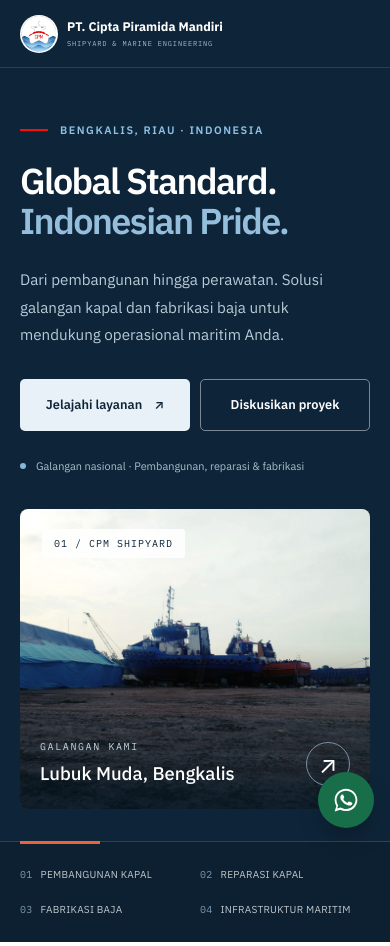
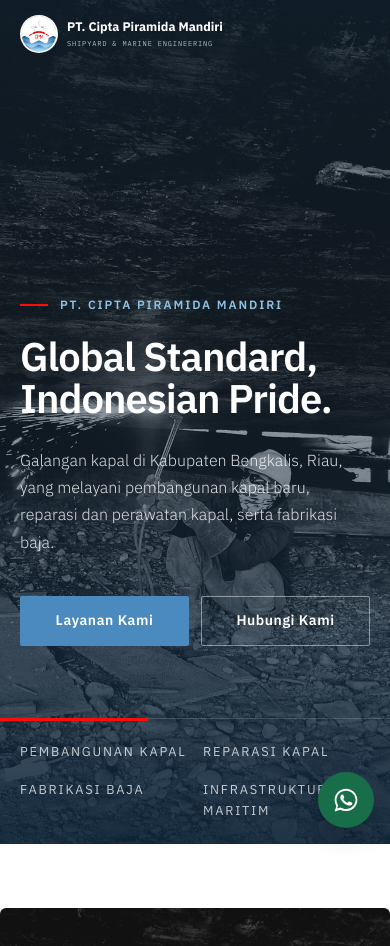
Before and after one commit to bgdrgnnn/Shipyard, a plain HTML site: page index.html in a window 390 px wide. Shown: the top 946 px of the page. Drawn offline with Linux system fonts and the light colour scheme.

Commit message:
Restore original full-photo hero

```diff
--- a/assets/css/style.css
+++ b/assets/css/style.css
@@ -463,35 +463,10 @@
 h2 { font-size: clamp(2rem, 3.5vw, 3rem); letter-spacing: -.035em; }
 .btn { border-radius: 5px; min-height: 52px; height: auto; padding-block: 12px; gap: 22px; letter-spacing: 0; }
 .btn-primary { background: var(--blue); }
-.site-header { background: var(--navy); border-bottom: 1px solid rgba(255,255,255,.12); }
 .brand-sub { color: #aabcca; font-family: var(--mono); font-size: 9px; letter-spacing: .12em; margin-top: 6px; }
 .is-solid .brand-sub, .nav-open .brand-sub { color: var(--muted); }
 .site-nav { gap: 26px; }
 .site-nav .nav-cta { border-radius: 5px; }
-.hero { min-height: 0; padding-top: var(--header-h); background: #0e2438; }
-.hero-layout { display: grid; grid-template-columns: 1.1fr 1fr; gap: 48px; align-items: center; padding-top: 64px; padding-bottom: 64px; }
-.hero-content { padding: 0; min-width: 0; }
-.hero .eyebrow { font-size: .68rem; letter-spacing: .14em; margin-bottom: 28px; }
-.hero h1 { font-size: clamp(2.7rem, 4.5vw, 4.25rem); line-height: 1.1; letter-spacing: -.045em; margin-bottom: 26px; }
-.hero h1 span { color: #94bedb; }
-.hero-lead { max-width: 46ch; font-weight: 400; font-size: 1.05rem; line-height: 1.8; color: #bacbd8; margin-bottom: 30px; }
-.hero .btn-primary { background: #e8f1f7; color: var(--navy); }
-.hero .btn-primary:hover { background: white; }
-.hero-note { margin-top: 44px; color: #adbfcc; font-size: .75rem; display: flex; align-items: center; gap: 10px; }
-.status-dot { width: 6px; height: 6px; background: #86b7d8; border-radius: 50%; flex: none; }
-.hero-visual { position: relative; margin: 0; height: 480px; border-radius: 8px; overflow: hidden; }
-.hero-visual > img { width: 100%; height: 100%; object-fit: cover; object-position: 55% center; }
-.hero-visual::after { content: ''; position: absolute; inset: 45% 0 0; background: linear-gradient(transparent, rgba(6,23,37,.85)); pointer-events: none; }
-.photo-index { position: absolute; top: 20px; left: 22px; color: var(--navy); font: 10px var(--mono); letter-spacing: .1em; background: rgba(255,255,255,.85); padding: 8px 12px; border-radius: 3px; }
-.hero-visual figcaption { position: absolute; bottom: 28px; left: 28px; right: 28px; z-index: 1; display: grid; grid-template-columns: 1fr auto; align-items: center; gap: 5px 16px; }
-.hero-visual figcaption span { font: 10px var(--mono); letter-spacing: .16em; color: #c1d4e1; }
-.hero-visual figcaption strong { grid-column: 1; font-size: 1.15rem; font-weight: 500; }
-.hero-visual figcaption a { grid-column: 2; grid-row: 1 / 3; border: 1px solid #7992a4; border-radius: 50%; width: 44px; height: 44px; display: grid; place-items: center; font-size: 24px; }
-.hero-services { background: rgba(0,0,0,.12); }
-.hero-services::before { width: 80px; left: max(var(--gutter), calc((100% - var(--container)) / 2 + var(--gutter))); background: #e76538; }
-.hero-services ul { padding: 24px 0; gap: 20px; }
-.hero-services li { display: flex; align-items: center; gap: 13px; font-size: .73rem; letter-spacing: .07em; }
-.hero-services li span { color: #7e9ab0; font: 10px var(--mono); }
 .about { padding-top: var(--section-y); }
 .about-band { background: white; color: var(--text); max-width: calc(var(--container) - 2 * var(--gutter)); margin-inline: auto; display: grid; grid-template-columns: 1fr 1.1fr; gap: 72px; overflow: visible; }
 .about-media { position: relative; inset: auto; background: none; min-width: 0; align-self: stretch; }
@@ -559,19 +534,9 @@
 @media (max-width: 1100px) {
   .site-nav { gap: 18px; }
   .brand-name { font-size: .85rem; }
-  .hero-layout { gap: 30px; }
-  .hero-visual { height: 440px; }
-  .hero-note { max-width: 32ch; }
   .about-band { gap: 40px; }
 }
 @media (max-width: 900px) {
-  .hero-layout { grid-template-columns: 1fr 1fr; padding-top: 48px; padding-bottom: 48px; }
-  .hero h1 { font-size: clamp(2.25rem, 5vw, 3rem); }
-  .hero-lead { font-size: .95rem; }
-  .hero-actions { gap: 10px; }
-  .hero-actions .btn { padding-inline: 18px; }
-  .hero-visual { height: 470px; }
-  .hero-services ul { grid-template-columns: repeat(2, 1fr); }
   .about-band { grid-template-columns: 1fr; }
   .about-media { height: 340px; }
   .about-media img { min-height: 0; }
@@ -587,14 +552,6 @@
   .spec-card > img { height: 200px; }
 }
 @media (max-width: 680px) {
-  .hero-layout { grid-template-columns: 1fr; gap: 34px; padding-top: 44px; padding-bottom: 32px; }
-  .hero h1 { font-size: clamp(2.25rem, 8.5vw, 3.5rem); }
-  .hero .eyebrow { margin-bottom: 22px; }
-  .hero-note { margin-top: 26px; max-width: none; font-size: .68rem; }
-  .hero-visual { height: 300px; }
-  .hero-services li { font-size: .63rem; letter-spacing: .025em; gap: 8px; }
-  .hero-services ul { gap: 18px 10px; }
-  .hero-visual figcaption { left: 20px; right: 20px; bottom: 20px; }
   .about-band { gap: 30px; }
   .about-media { height: 300px; }
   .services, .facility-grid, .specs { grid-template-columns: 1fr; gap: 24px; }
@@ -612,7 +569,6 @@
   .nav-toggle { flex: none; }
   .site-nav { max-height: calc(100dvh - var(--header-h)); overflow-y: auto; }
   .contact { gap: 32px; }
-  .hero-actions .btn { flex: 1; font-size: .8rem; gap: 12px; padding-inline: 12px; }
   .btn-icon { padding-inline: 18px; font-size: .8rem; }
   .legal-item { padding: 16px 20px; }
   .legal-label { min-height: auto; }
@@ -620,3 +576,9 @@
   .spec-table { table-layout: fixed; }
   .spec-table td { overflow-wrap: anywhere; }
 }
+
+/* Preserve the original full-photo hero composition. */
+.hero .container, .header-inner { max-width: 1200px; }
+.hero .btn { border-radius: 2px; height: 50px; min-height: 50px; padding-block: 0; letter-spacing: .04em; }
+.hero .btn-primary { background: #4B8ABE; }
+.hero .btn-primary:hover { background: #3C77A8; }
--- a/index.html
+++ b/index.html
@@ -46,30 +46,25 @@
 
 <!-- ============ HERO ============ -->
 <section class="hero" aria-labelledby="hero-title">
-  <div class="container hero-layout">
-    <div class="hero-content">
-      <p class="eyebrow eyebrow-light">Bengkalis, Riau · Indonesia</p>
-      <h1 id="hero-title">Global Standard.<br><span>Indonesian Pride.</span></h1>
-      <p class="hero-lead">Dari pembangunan hingga perawatan. Solusi galangan kapal dan fabrikasi baja untuk mendukung operasional maritim Anda.</p>
-      <div class="hero-actions">
-        <a href="#layanan" class="btn btn-primary">Jelajahi layanan <span aria-hidden="true">↗</span></a>
-        <a href="#kontak" class="btn btn-ghost">Diskusikan proyek</a>
-      </div>
-      <div class="hero-note"><span class="status-dot" aria-hidden="true"></span>Galangan nasional · Pembangunan, reparasi &amp; fabrikasi</div>
+  <div class="hero-media" aria-hidden="true"></div>
+  <div class="container hero-content">
+    <p class="eyebrow eyebrow-light">PT. Cipta Piramida Mandiri</p>
+    <h1 id="hero-title">Global Standard,<br>Indonesian Pride.</h1>
+    <p class="hero-lead">Galangan kapal di Kabupaten Bengkalis, Riau, yang melayani pembangunan kapal baru, reparasi dan perawatan kapal, serta fabrikasi baja.</p>
+    <div class="hero-actions">
+      <a href="#layanan" class="btn btn-primary">Layanan Kami</a>
+      <a href="#kontak" class="btn btn-ghost">Hubungi Kami</a>
     </div>
-    <figure class="hero-visual">
-      <img src="assets/img/yard-overview.jpg" alt="Kapal tugboat di galangan PT. Cipta Piramida Mandiri, Bengkalis" fetchpriority="high" width="1632" height="1224">
-      <figcaption><span>GALANGAN KAMI</span><strong>Lubuk Muda, Bengkalis</strong><a href="#fasilitas" aria-label="Lihat fasilitas galangan">↗</a></figcaption>
-      <span class="photo-index" aria-hidden="true">01 / CPM SHIPYARD</span>
-    </figure>
   </div>
   <div class="hero-services">
-    <div class="container"><ul>
-      <li><span>01</span>Pembangunan Kapal</li>
-      <li><span>02</span>Reparasi Kapal</li>
-      <li><span>03</span>Fabrikasi Baja</li>
-      <li><span>04</span>Infrastruktur Maritim</li>
-    </ul></div>
+    <div class="container">
+      <ul>
+        <li>Pembangunan Kapal</li>
+        <li>Reparasi Kapal</li>
+        <li>Fabrikasi Baja</li>
+        <li>Infrastruktur Maritim</li>
+      </ul>
+    </div>
   </div>
 </section>
 
```
